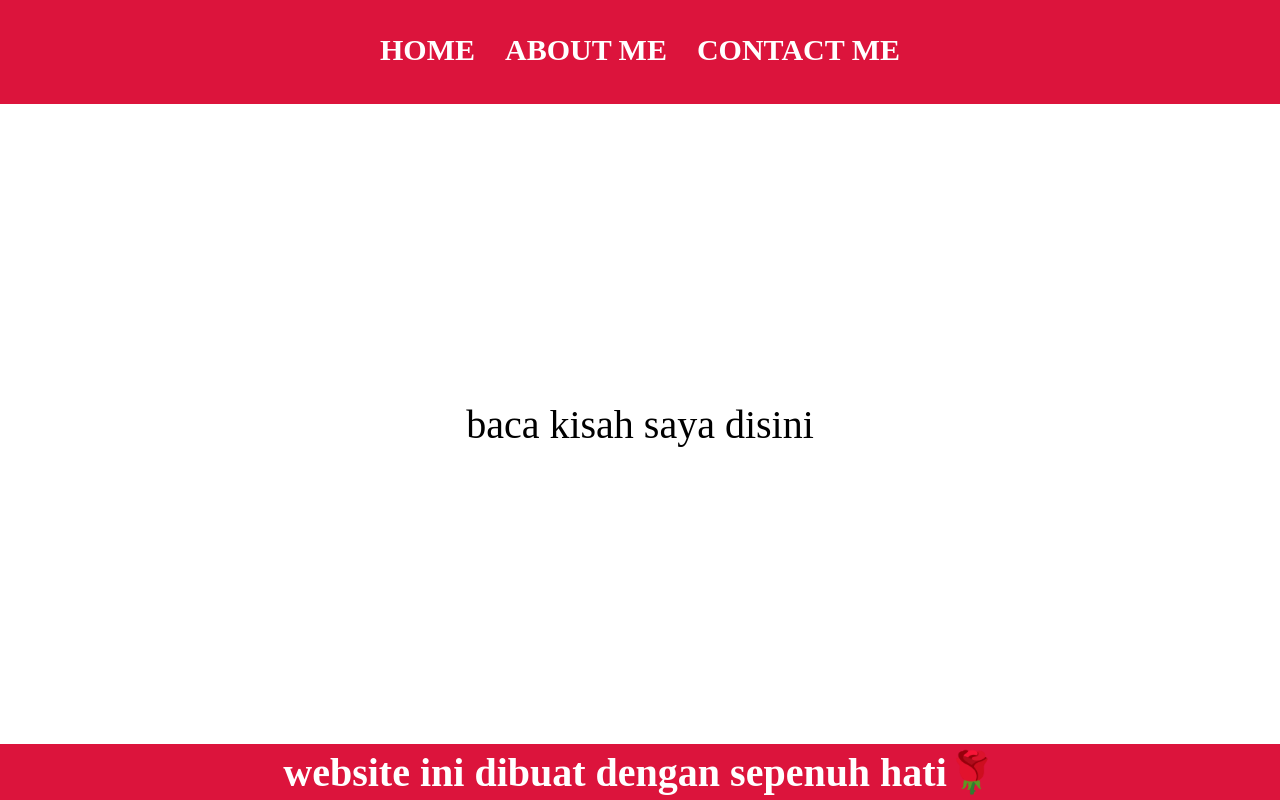
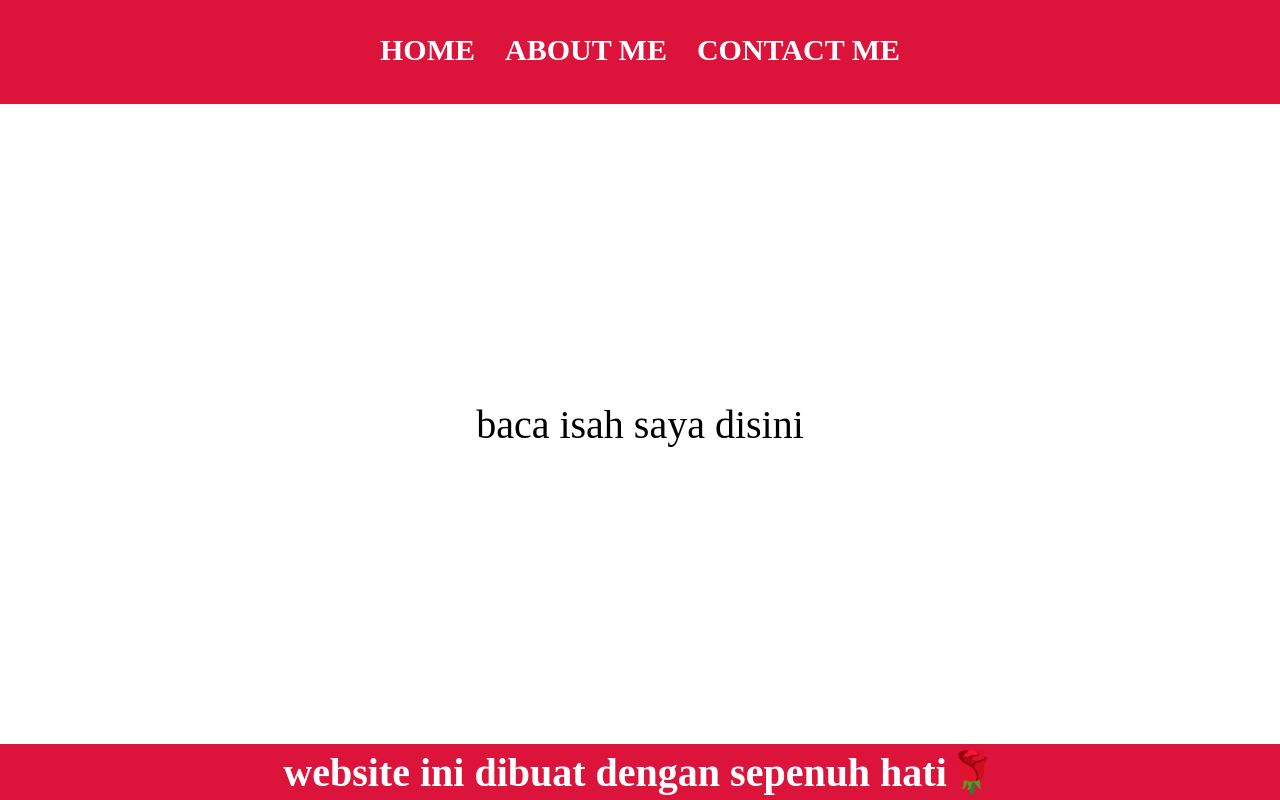
Before and after one commit to akunnteesss-netizen/akuntes.github.io, a plain HTML site: page about.html in a window 1280 px wide. Drawn offline with Linux system fonts and the light colour scheme.

Commit message:
Update about.html

```diff
--- a/about.html
+++ b/about.html
@@ -24,7 +24,7 @@
         <!-- content 1 -->
          <div class="container-content">
             <a href="https://www.instagram.com/upangcxc/" class="a-content">
-                 <p>baca kisah saya disini</p>
+                 <p>baca isah saya disini</p>
             </a>
          </div>
         <!-- content 1 end -->
@@ -36,4 +36,5 @@
         <!-- footer end -->
         </div>
     </body>
+
 </html>
```
